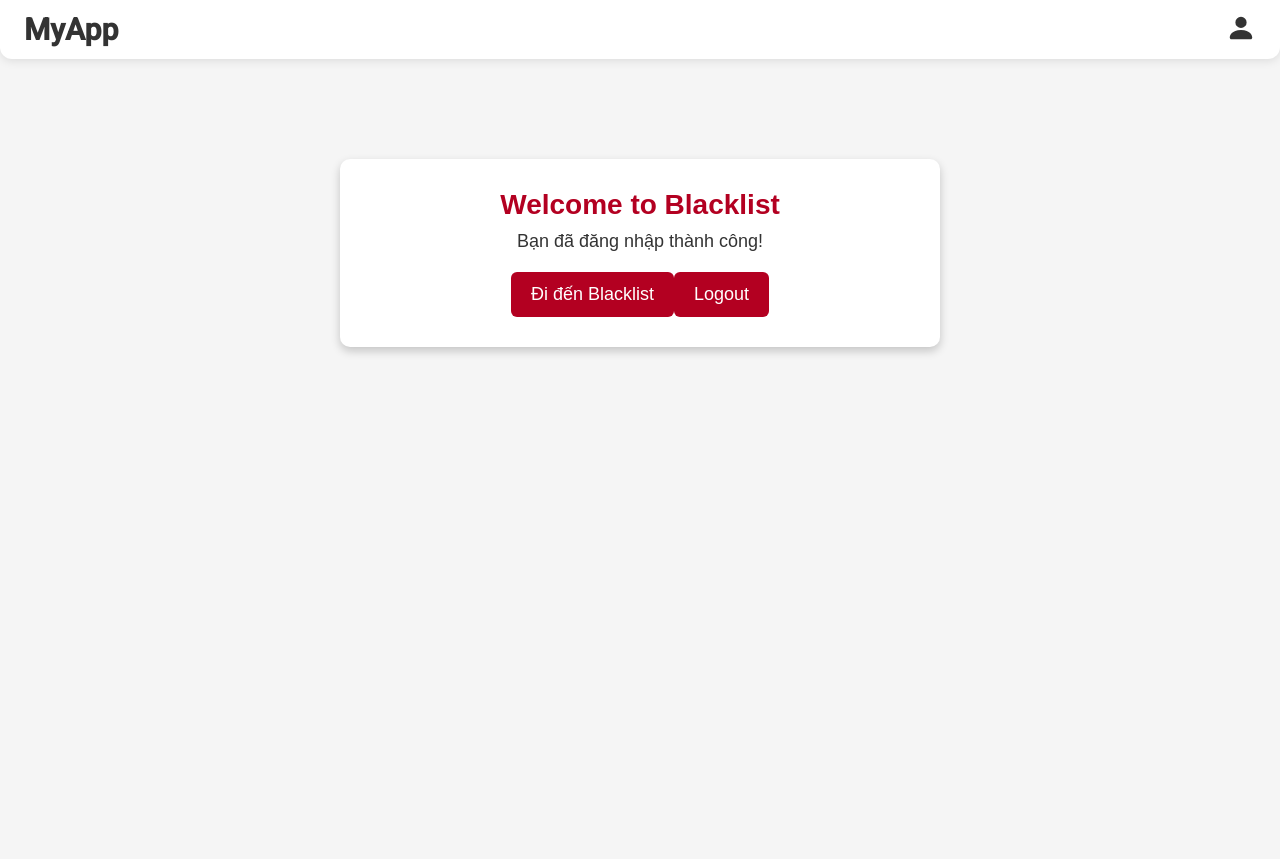
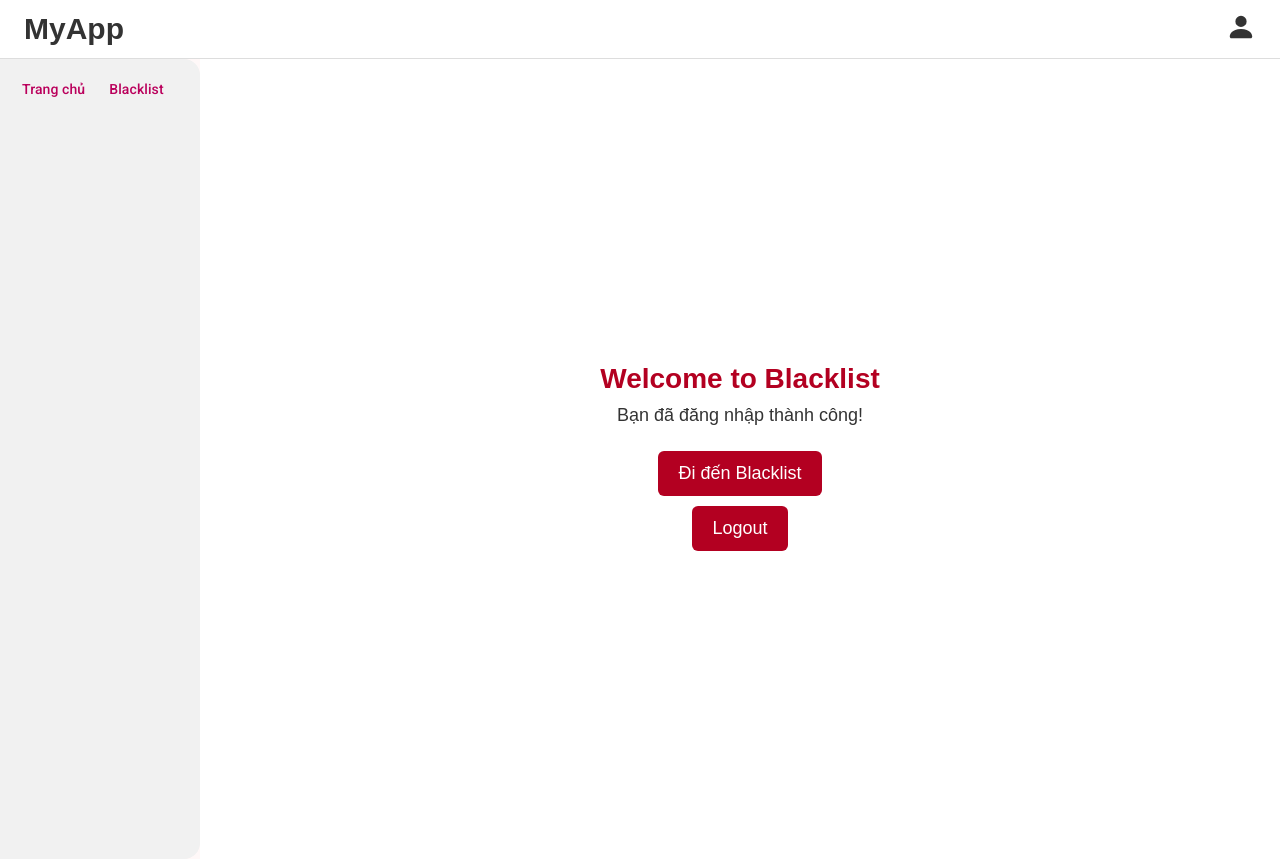
Before and after one commit to phxtnguyxn/blacklist, an Angular app in the folder frontend/: page /home in a window 1280 px wide. Before the commit the page ends 800 px from the top, so only its background shows below. Built offline with nearby package versions, Linux system fonts and the light colour scheme; sample sign-in values are in the browser's storage.

Commit message:
Update navbar component

```diff
--- a/frontend/src/app/components/navbar/top-navbar.component.css
+++ b/frontend/src/app/components/navbar/top-navbar.component.css
@@ -8,8 +8,7 @@
   /* Navbar chính */
   .navbar {
     background-color: white;
-    border-radius: 0 0 12px 12px;
-    box-shadow: 0 2px 10px rgba(0, 0, 0, 0.1);
+    border-bottom: 1px solid #ddd;
     padding: 12px 24px;
     display: flex;
     justify-content: space-between;
@@ -22,6 +21,7 @@
     font-size: 30px;
     cursor: pointer;
     color: #333;
+    font-family: 'Arial', sans-serif;
   }
 
   /* Icon user */
--- a/frontend/src/app/pages/home/home.component.css
+++ b/frontend/src/app/pages/home/home.component.css
@@ -1,16 +1,34 @@
+.main-container {
+  height: 100vh;
+}
+
+.sidebar {
+  width: 200px;
+  background-color: #f1f1f1;
+  padding: 10px;
+}
+
+.main-content {
+  display: flex;
+  flex-direction: column;
+  height: 100%;
+}
+
 .home-container {
-    max-width: 600px;
-    margin: 100px auto;
+  flex: 1;
+  display: flex;
+  flex-direction: column;
+  justify-content: center;
+  align-items: center;
+
   padding: 30px;
-    border-radius: 10px;
   background-color: #fff;
   text-align: center;
-    box-shadow: 0 4px 10px rgba(0, 0, 0, 0.2);
   font-family: 'Arial', sans-serif;
 }
 
 h1 {
-    color: #b30021; /* Màu đỏ đậm theo hình */
+  color: #b30021;
   font-size: 28px;
   margin-bottom: 10px;
 }
@@ -21,23 +39,7 @@
   margin-bottom: 20px;
 }
 
-  .logout-button {
-    background-color: #b30021;
-    color: white;
-    border: none;
-    padding: 12px 20px;
-    font-size: 18px;
-    border-radius: 6px;
-    cursor: pointer;
-    transition: background 0.3s, transform 0.2s;
-  }
-
-  .logout-button:hover {
-    /* background-color: #ff4d4d; */
-    box-shadow: 0 4px 10px rgba(0, 0, 0, 0.2);
-    transform: scale(1.05);
-  }
-
+.logout-button,
 .navigate-button {
   background-color: #b30021;
   color: white;
@@ -47,10 +49,11 @@
   border-radius: 6px;
   cursor: pointer;
   transition: background 0.3s, transform 0.2s;
+  margin: 5px;
 }
 
+.logout-button:hover,
 .navigate-button:hover {
-    /* background-color: #ff4d4d; */
   box-shadow: 0 4px 10px rgba(0, 0, 0, 0.2);
   transform: scale(1.05);
 }
--- a/frontend/src/app/pages/home/home.component.html
+++ b/frontend/src/app/pages/home/home.component.html
@@ -1,11 +1,17 @@
+<!-- home.component.html -->
 <app-top-navbar></app-top-navbar>
+<mat-sidenav-container class="main-container">
+  <mat-sidenav mode="side" opened class="sidebar">
+    <button mat-button routerLink="/home">Trang chủ</button>
+    <button mat-button routerLink="/guard/blacklist">Blacklist</button>
+  </mat-sidenav>
 
+  <mat-sidenav-content class="main-content">
     <div class="home-container">
       <h1>Welcome to Blacklist</h1>
       <p>Bạn đã đăng nhập thành công!</p>
-
-  <!-- Nút chuyển hướng đến trang blacklist -->
       <button class="navigate-button" (click)="goToBlacklist()">Đi đến Blacklist</button>
-
       <button class="logout-button" (click)="logout()">Logout</button>
     </div>
+  </mat-sidenav-content>
+</mat-sidenav-container>
--- a/frontend/src/app/services/auth.services.ts
+++ b/frontend/src/app/services/auth.services.ts
@@ -39,8 +39,11 @@ export class AuthService {
 
   // ✅ Kiểm tra trạng thái đăng nhập
   isAuthenticated(): boolean {
+    if (typeof window === 'undefined') {
+      return false; // Đang chạy trên server => không thể xác thực
+    }
+
     const token = localStorage.getItem('token') || sessionStorage.getItem('token');
-    console.log("Token trong AuthService:", token);
     return !!token;
   }
 }
--- a/frontend/src/styles.css
+++ b/frontend/src/styles.css
@@ -1,13 +1,11 @@
-/* Global Reset */
 * {
   margin: 0;
   padding: 0;
   box-sizing: border-box;
 }
 
-  /* Body và html full height, font */
 html, body {
   height: 100%;
   font-family: Roboto, "Helvetica Neue", sans-serif;
-    background-color: #f5f5f5; /* nếu muốn đồng bộ màu nền */
+  background-color: #f5f5f5;
 }
```
Also changed, not shown: frontend/src/app/components/sidebar/sidebar.component.css (+16 -0 lines), frontend/src/app/components/sidebar/sidebar.component.html (+18 -0 lines), frontend/src/app/components/sidebar/sidebar.component.ts (+17 -0 lines), frontend/src/app/pages/home/home.component.ts (+10 -4 lines). Lines whose indentation alone changed are shown as unchanged.
